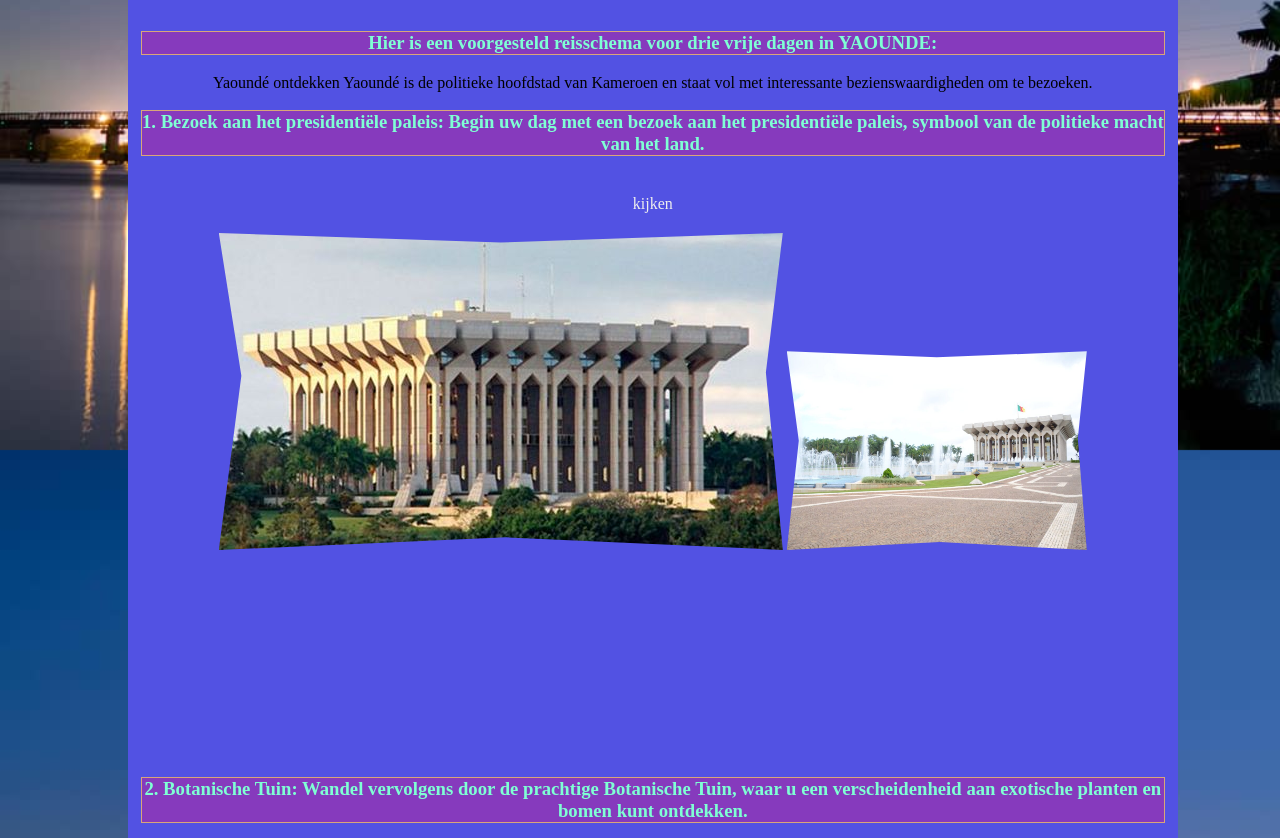
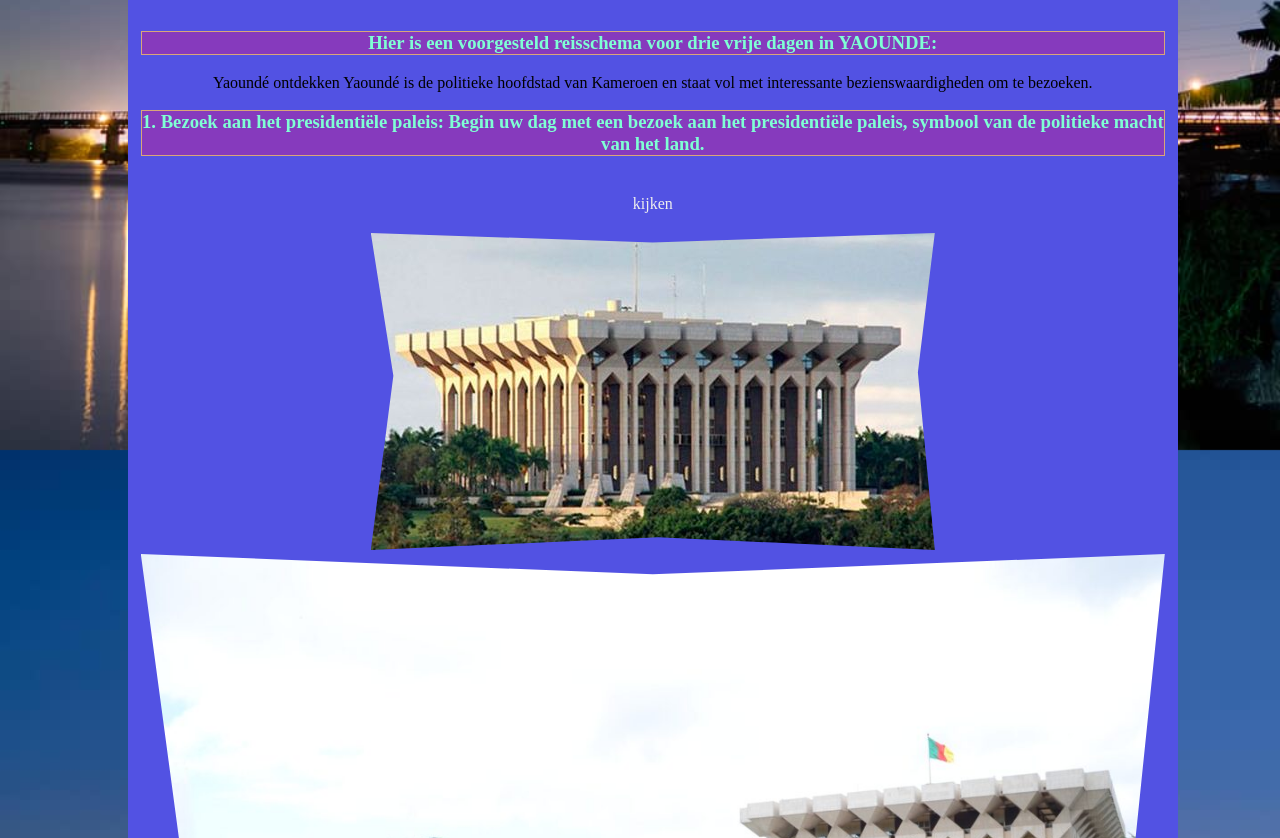
Before and after one commit to XXXBrayaneT/XXXBrayane.T, a plain HTML site: page paginas/Day1.html in a window 1280 px wide. Shown: the part 510-1348 px from the top of the page. Drawn offline with Linux system fonts and the light colour scheme; grey boxes are pictures that could not be loaded.

Commit message:
Update Day.css

```diff
--- a/css/Day.css
+++ b/css/Day.css
@@ -96,6 +96,10 @@ iframe{
 
 }
 #img{
+    max-width: 100%;
+    max-height: 100%;
+    width: auto;
+    height: auto;
     clip-path: polygon(0 0, 50% 3%, 100% 0, 97% 44%, 100% 100%, 51% 96%, 0 100%, 4% 45%);
 }
 #contactdiv{
```
